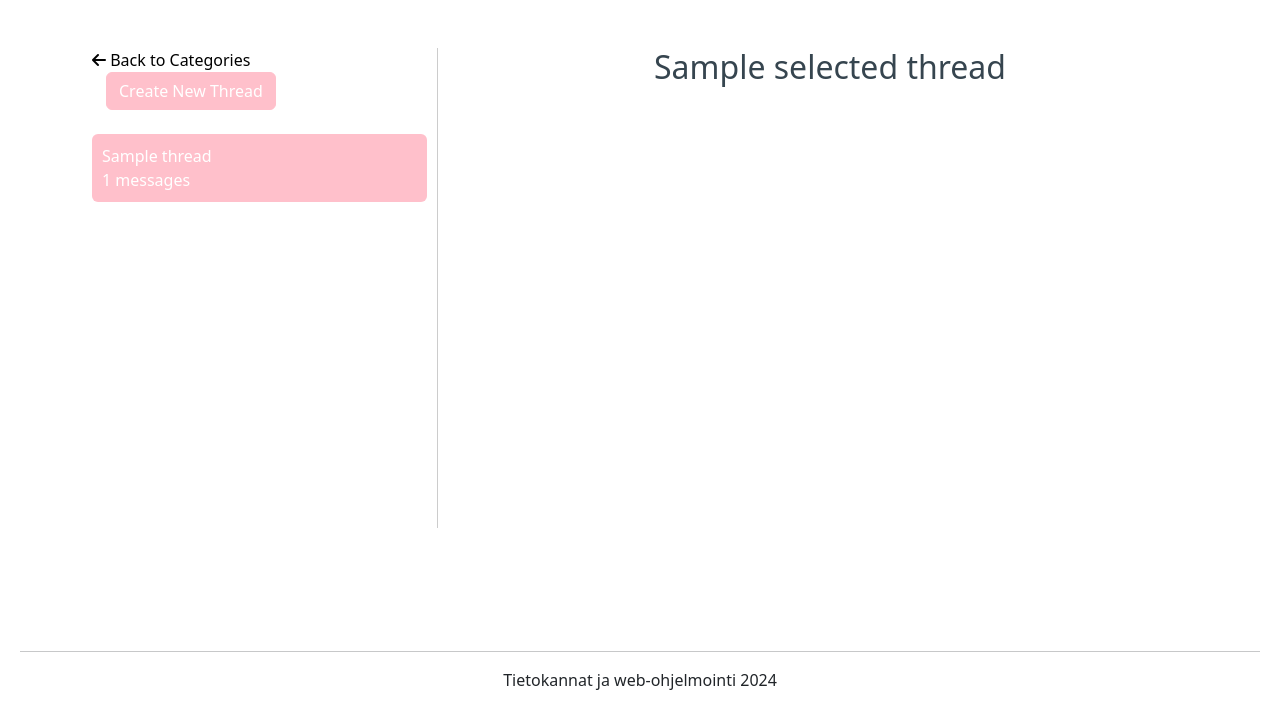
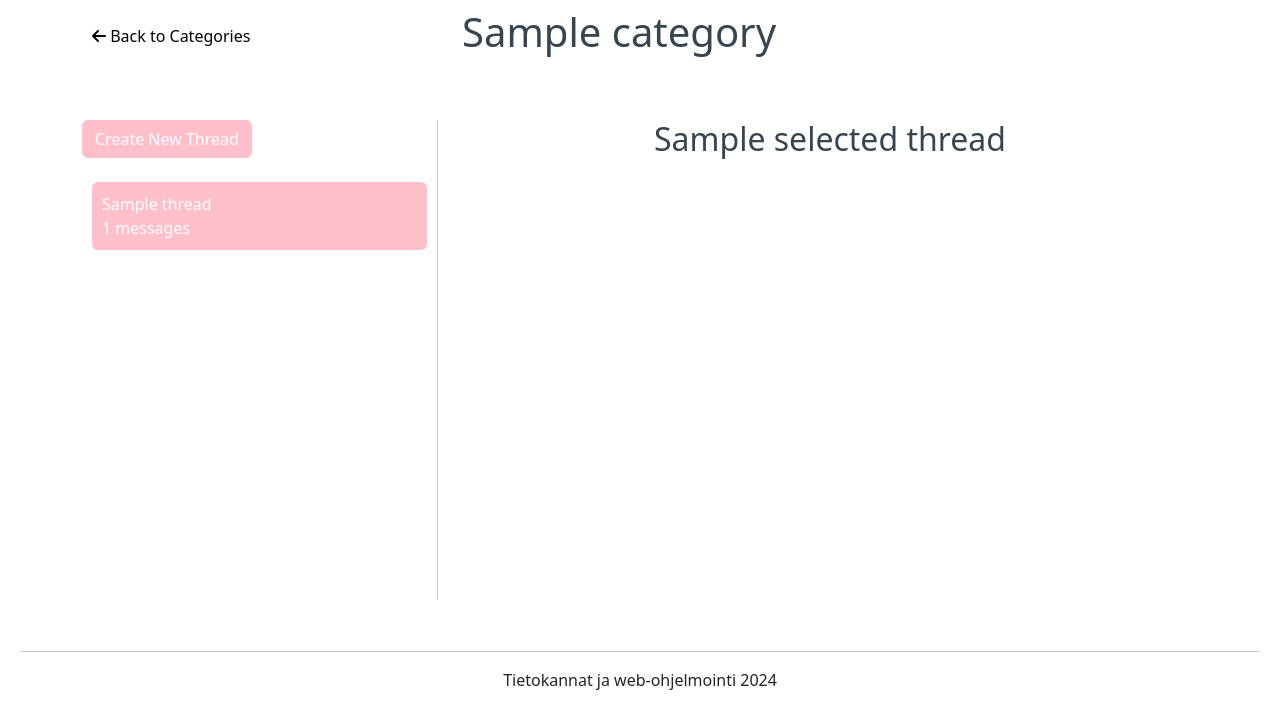
Before and after one commit to avanine/tsoha-chat-app, a Flask app: template templates/category.html in a window 1280 px wide. Shown: the part 88-800 px from the top of the page. Run offline with Flask 3, Linux system fonts and the light colour scheme; the visitor is signed in with stand-in values (Sample User, id 1); the template is opened without the code that fills it: most values are stand-ins (such as "Sample title", 1, 10 or a date in 2020).

Commit message:
Small refactors and style changes

```diff
--- a/static/styles.css
+++ b/static/styles.css
@@ -10,7 +10,7 @@ a {
 }
 
 a:hover {
-    text-decoration: underline;
+    text-decoration: none;
 }
 
 footer {
@@ -75,11 +75,6 @@ footer {
     background-color: transparent;
 }
 
-.threads-header a {
-    text-decoration: none;
-    margin-right: 10px;
-}
-
 .threads-list {
     border-right: 1px solid #ccc;
     padding-right: 20px;
--- a/templates/category.html
+++ b/templates/category.html
@@ -1,29 +1,41 @@
-{% extends "layout.html" %} {% block content %} {% if session.username %}
-{% with messages = get_flashed_messages(with_categories=true) %}
-  {% if messages %}
+{% extends "layout.html" %} {% block content %} {% if session.username %} {%
+with messages = get_flashed_messages(with_categories=true) %} {% if messages %}
 <div class="container mt-4">
   {% for category, message in messages %}
   <div class="alert alert-{{ category }}">{{ message }}</div>
   {% endfor %}
 </div>
-  {% endif %}
-{% endwith %}
+{% endif %} {% endwith %}
 
 <div class="container">
   <div class="row">
-    <div class="col-4 my-5">
-      <div class="threads-list">
-        <div class="threads-header">
+    <div class="col-4 my-4">
       <a href="/dashboard">
         <i class="fas fa-arrow-left"></i> Back to Categories
       </a>
-          <button type="button" class="btn btn-primary ms-4" data-bs-toggle="modal" data-bs-target="#createThreadModal">
+    </div>
+    <div class="col-8 my-2">
+      <h1 class="text-start">{{ category.title }}</h1>
+    </div>
+  </div>
+  <div class="row my-5">
+    <div class="col-4">
+      <div class="threads-list">
+        <button
+          type="button"
+          class="btn btn-primary"
+          data-bs-toggle="modal"
+          data-bs-target="#createThreadModal"
+        >
           Create New Thread
         </button>
-        </div>
+
         <div class="list-group my-4">
           {% if threads %} {% for thread in threads %}
-          <a href="/category/{{ category.id }}/thread/{{ thread.id }}" class="list-group-item list-group-item-action {% if selected_thread and selected_thread.id == thread.id %}active{% endif %}">
+          <a
+            href="/category/{{ category.id }}/thread/{{ thread.id }}"
+            class="list-group-item list-group-item-action {% if selected_thread and selected_thread.id == thread.id %}active{% endif %}"
+          >
             <div>{{ thread.title }}</div>
             <div>{{ thread.message_count }} messages</div>
           </a>
@@ -36,29 +48,55 @@
       </div>
     </div>
     <div class="col-8">
-      <div class="container my-5">
+      <div class="container">
         <h2>{{ selected_thread.title }}</h2>
       </div>
     </div>
   </div>
 </div>
 
-<div class="modal fade" id="createThreadModal" tabindex="-1" aria-labelledby="createThreadModalLabel" aria-hidden="true">
+<div
+  class="modal fade"
+  id="createThreadModal"
+  tabindex="-1"
+  aria-labelledby="createThreadModalLabel"
+  aria-hidden="true"
+>
   <div class="modal-dialog">
     <div class="modal-content">
       <div class="modal-header">
-          <h5 class="modal-title" id="createThreadModalLabel">Create New Thread</h5>
-          <button type="button" class="btn-close" data-bs-dismiss="modal" aria-label="Close" data-category-id="{{ category['category_id'] }}"></button>
+        <h5 class="modal-title" id="createThreadModalLabel">
+          Create New Thread
+        </h5>
+        <button
+          type="button"
+          class="btn-close"
+          data-bs-dismiss="modal"
+          aria-label="Close"
+          data-category-id="{{ category['category_id'] }}"
+        ></button>
       </div>
       <div class="modal-body">
         <form action="/category/{{ category.id }}/create-thread" method="POST">
           <div class="mb-3">
             <label for="title" class="form-label">Title</label>
-              <input type="text" class="form-control" id="title" name="title" required>
+            <input
+              type="text"
+              class="form-control"
+              id="title"
+              name="title"
+              required
+            />
           </div>
           <div class="mb-3">
             <label for="content" class="form-label">Content</label>
-              <textarea class="form-control" id="content" name="content" rows="4" required></textarea>
+            <textarea
+              class="form-control"
+              id="content"
+              name="content"
+              rows="4"
+              required
+            ></textarea>
           </div>
           <button type="submit" class="btn btn-primary">Create Thread</button>
         </form>
```
Lines whose indentation alone changed are shown as unchanged.
